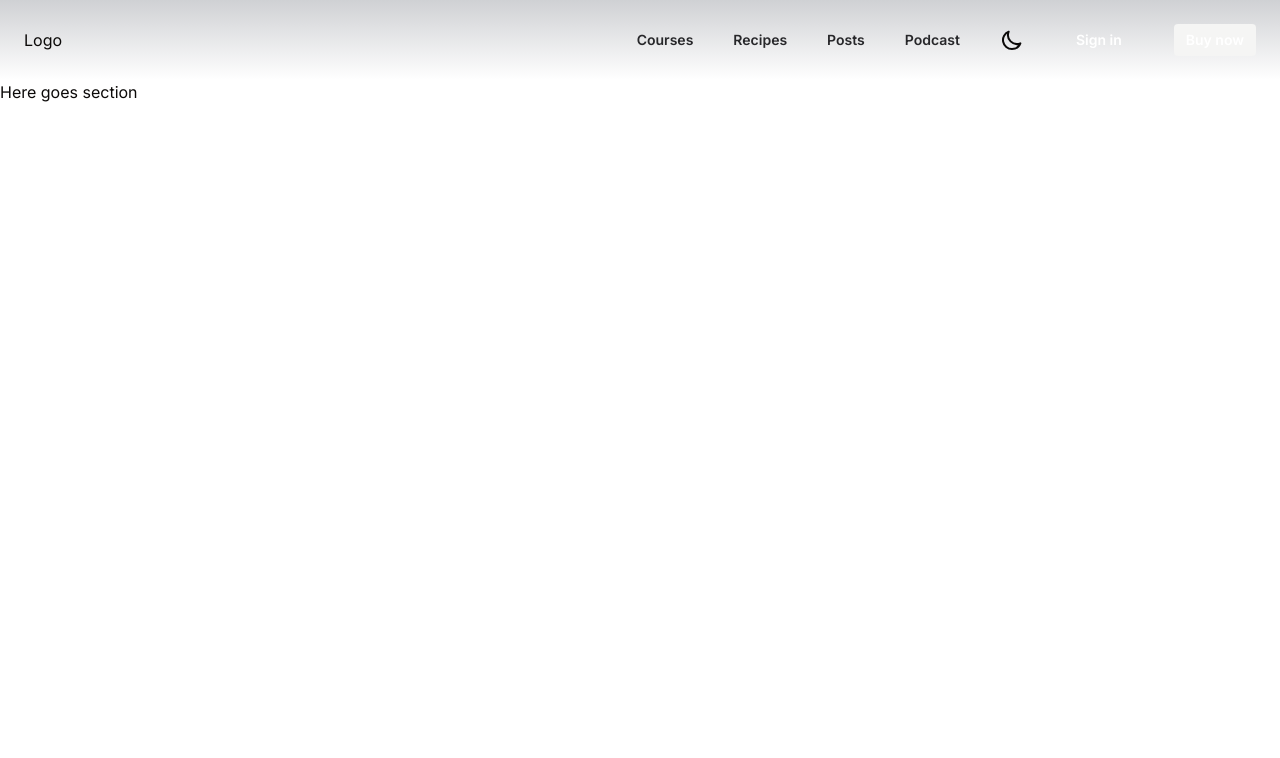
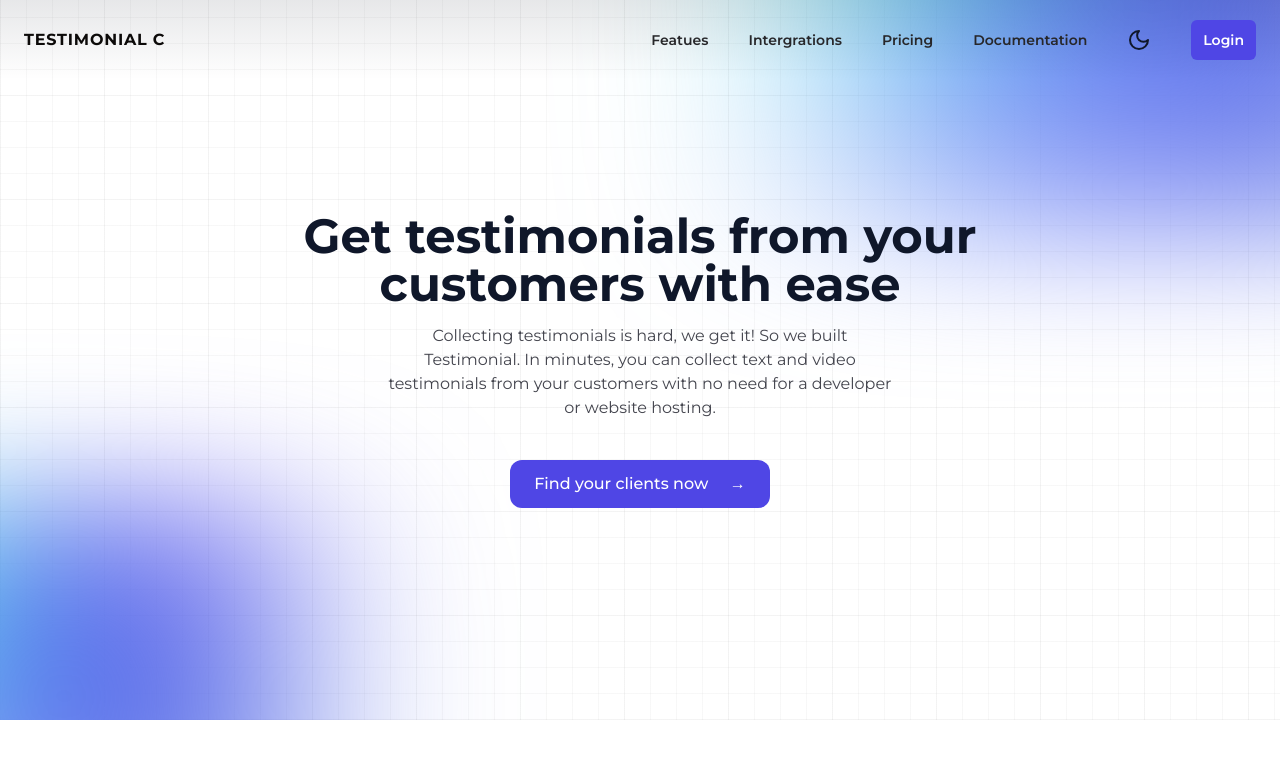
Before and after one commit to Trilochan20/testimonials-collector, a Next.js app: page / in a window 1280 px wide. Shown: the top 758 px of the page. Built offline with nearby package versions, Linux system fonts and the light colour scheme.

Commit message:
hero section added

```diff
--- a/app/layout.tsx
+++ b/app/layout.tsx
@@ -1,10 +1,13 @@
 import type { Metadata } from "next";
-import { Inter } from "next/font/google";
+import { Montserrat } from "next/font/google";
 import "./globals.css";
 import Navbar from "@/components/common-ui/Navbar";
-import { Providers } from "@/lib/ThemeProvider";
+import { Providers } from "@/lib/provider";
 
-const inter = Inter({ subsets: ["latin"] });
+const mont = Montserrat({
+  subsets: ["latin"],
+  weight: ["400", "500", "600", "700", "900"],
+});
 
 export const metadata: Metadata = {
   title: "Testimonials Collector",
@@ -18,7 +21,7 @@ export default function RootLayout({
 }>) {
   return (
     <html lang="en">
-      <body className={inter.className}>
+      <body className={mont.className}>
         <Providers>
           <Navbar />
           {children}
--- a/components/common-ui/Navbar.tsx
+++ b/components/common-ui/Navbar.tsx
@@ -6,10 +6,10 @@ import ThemeSwitch from "@/lib/themeSwitcher";
 
 const Navbar: React.FC = () => {
   const menuItems = [
-    { href: "/courses", label: "Courses" },
-    { href: "/recipes", label: "Recipes" },
-    { href: "/posts", label: "Posts" },
-    { href: "/frontend-first", label: "Podcast" },
+    { href: "/", label: "Featues" },
+    { href: "/", label: "Intergrations" },
+    { href: "/", label: "Pricing" },
+    { href: "/", label: "Documentation" },
   ];
 
   const renderMenuItems = () => (
@@ -29,48 +29,51 @@ const Navbar: React.FC = () => {
 
   return (
     <header
-      className="relative z-50 bg-gradient-to-b from-gray-900/20 to-gray-900/0"
+      className="absolute w-full z-50 bg-gradient-to-b from-gray-900/10 to-gray-900/0 "
       data-test="header"
     >
       <div className="mx-auto w-full max-w-7xl px-4 md:px-6">
         <div className="flex h-16 items-center justify-between lg:h-20">
           <a
-            className="inline-flex items-center rounded-sm focus:outline focus:outline-2 focus:outline-offset-4 focus:outline-sky-500"
+            className="inline-flex items-center font-bold tracking-wider rounded-sm focus:outline focus:outline-2 focus:outline-offset-4 focus:outline-sky-500"
             href="/"
           >
-            Logo
+            TESTIMONIAL C
           </a>
 
           {/* Desktop menu */}
           <div className="hidden md:flex items-center space-x-10">
             {renderMenuItems()}
             <ThemeSwitch />
-            <a
-              className="rounded-sm px-3 py-1.5 text-sm font-semibold text-white transition focus:outline focus:outline-2 focus:outline-offset-2 focus:outline-sky-500"
-              href="/login?redirect=%2F"
+            <Button
+              className="rounded-md px-3 py-1.5 text-sm font-semibold text-white bg-indigo-600 focus:outline-none custom-blur
+              focus-visible:outline-black focus-visible:ring-black
+              hover:bg-indigo-500 dark:hover:bg-indigo-400 hover:text-white
+               dark:hover:text-gray-900 dark:bg-indigo-500 dark:text-gray-100 transition"
+              variant="ghost"
             >
-              Sign in
-            </a>
-            <a
-              className="rounded bg-accent px-3 py-1.5 text-sm font-semibold text-white transition hover:bg-accent-light focus:outline focus:outline-2 focus:outline-offset-2 focus:outline-sky-500"
-              href="/pricing"
-            >
-              Buy now
-            </a>
+              Login
+            </Button>
           </div>
 
           {/* Mobile menu (Hamburger) */}
           <div className="md:hidden">
             <Sheet>
               <SheetTrigger asChild>
-                <Button variant="outline" size="icon">
-                  <Menu className="h-6 w-6" />
+                <Button
+                  size="icon"
+                  className="bg-slate-100/50 dark:bg-transparent border border-slate-100/50"
+                >
+                  <Menu className="h-6 w-6 text-slate-800 dark:text-slate-200" />
                   <span className="sr-only">Open menu</span>
                 </Button>
               </SheetTrigger>
-              <SheetContent side="right" className="max-w-[300px]">
-                {/* <SheetClose className="py-4">X</SheetClose> */}
-                <nav className="flex flex-col justify-center items-center space-y-4 mt-6">
+              <SheetContent
+                side="right"
+                className="max-w-[300px] bg-gray-100 dark:bg-slate-600/10
+                 backdrop-blur-sm  dark:border-l-1 dark:border-slate-800/60"
+              >
+                <nav className="flex flex-col justify-center items-center space-y-4 mt-10">
                   {menuItems.map((item) => (
                     <a
                       key={item.href}
@@ -80,19 +83,8 @@ const Navbar: React.FC = () => {
                       {item.label}
                     </a>
                   ))}
+
                   <ThemeSwitch />
-                  <a
-                    className="rounded-sm px-3 py-1.5 text-sm font-semibold text-white transition focus:outline focus:outline-2 focus:outline-offset-2 focus:outline-sky-500"
-                    href="/login?redirect=%2F"
-                  >
-                    Sign in
-                  </a>
-                  <a
-                    className="rounded bg-accent px-3 py-1.5 text-sm font-semibold text-white transition hover:bg-accent-light focus:outline focus:outline-2 focus:outline-offset-2 focus:outline-sky-500"
-                    href="/pricing"
-                  >
-                    Buy now
-                  </a>
                 </nav>
               </SheetContent>
             </Sheet>
--- a/components/homepage/Hero.tsx
+++ b/components/homepage/Hero.tsx
@@ -0,0 +1,102 @@
+import React from "react";
+
+const HeroSection: React.FC = () => {
+  return (
+    <section
+      className="relative overflow-hidden bg-white dark:bg-slate-900 min-h-[720px] flex justify-center items-center "
+      style={{
+        backgroundImage: `
+        repeating-linear-gradient(90deg, hsla(78, 0%, 63%, 0.05) 0, hsla(78, 0%, 63%, 0.05) 1px, transparent 1px, transparent 104px),
+        repeating-linear-gradient(0deg, hsla(78, 0%, 63%, 0.05) 0, hsla(78, 0%, 63%, 0.05) 1px, transparent 1px, transparent 104px),
+        repeating-linear-gradient(0deg, hsla(78, 0%, 63%, 0.08) 0, hsla(78, 0%, 63%, 0.08) 1px, transparent 1px, transparent 26px),
+        repeating-linear-gradient(90deg, hsla(78, 0%, 63%, 0.08) 0, hsla(78, 0%, 63%, 0.08) 1px, transparent 1px, transparent 26px)
+      `,
+      }}
+    >
+      <BackgroundSVG
+        className="absolute blur-3xl -right-96 -top-80"
+        height="80%"
+        width="80%"
+      />
+      <BackgroundSVG
+        className="absolute blur-3xl -bottom-48 left-[-20rem]"
+        height="60%"
+        width="60%"
+      />
+
+      <section className="relative flex items-center justify-center overflow-hidden">
+        <div className="relative items-center w-full px-5 py-12 mx-auto lg:px-16 lg:py-24 max-w-7xl md:px-12">
+          <div className="mx-auto text-center">
+            <div>
+              <p className="text-3xl font-bold  text-slate-900 dark:text-slate-100 lg:text-5xl md:text-4xl">
+                Get testimonials from your
+                <span className="md:block">customers with ease</span>
+              </p>
+              <p className="mx-auto max-w-lg lg:text-md mt-4 text-[#141521]/80 dark:text-slate-100/80 text-base">
+                Collecting testimonials is hard, we get it! So we built
+                Testimonial. In minutes, you can collect text and video
+                testimonials from your customers with no need for a developer or
+                website hosting.
+              </p>
+              <div className="flex flex-col justify-center gap-3 mt-10 sm:flex-row">
+                <a
+                  className="inline-flex items-center justify-center w-full px-6 py-3 font-medium text-center
+                            text-white duration-200 bg-indigo-600 focus:outline-none custom-blur focus-visible:outline-black
+                                focus-visible:ring-black hover:bg-indigo-500 dark:hover:bg-indigo-400
+                   hover:text-white dark:hover:text-gray-900 lg:w-auto md:w-auto rounded-xl dark:bg-indigo-500
+                    dark:text-gray-100 dark:focus-visible:outline-white dark:focus-visible:ring-white transition"
+                  href="#_"
+                >
+                  Find your clients now &nbsp; &nbsp; →
+                </a>
+              </div>
+            </div>
+          </div>
+        </div>
+      </section>
+    </section>
+  );
+};
+
+const BackgroundSVG: React.FC<React.SVGProps<SVGSVGElement>> = (props) => (
+  <svg
+    fill="none"
+    viewBox="0 0 400 400"
+    xmlns="http://www.w3.org/2000/svg"
+    {...props}
+  >
+    <g clipPath="url(#clip0_10_20)">
+      <g filter="url(#filter0_f_10_20)">
+        <path d="M128.6 0H0V322.2L106.2 134.75L128.6 0Z" fill="#03FFE0" />
+        <path d="M0 322.2V400H240H320L106.2 134.75L0 322.2Z" fill="#7C87F8" />
+        <path d="M320 400H400V78.75L106.2 134.75L320 400Z" fill="#4C65E4" />
+        <path d="M400 0H128.6L106.2 134.75L400 78.75V0Z" fill="#6551f3" />
+      </g>
+    </g>
+    <defs>
+      <filter
+        colorInterpolationFilters="sRGB"
+        filterUnits="userSpaceOnUse"
+        height="720.666"
+        id="filter0_f_10_20"
+        width="720.666"
+        x="-160.333"
+        y="-160.333"
+      >
+        <feFlood floodOpacity="0" result="BackgroundImageFix" />
+        <feBlend
+          in="SourceGraphic"
+          in2="BackgroundImageFix"
+          mode="normal"
+          result="shape"
+        />
+        <feGaussianBlur
+          result="effect1_foregroundBlur_10_20"
+          stdDeviation="80.1666"
+        />
+      </filter>
+    </defs>
+  </svg>
+);
+
+export default HeroSection;
--- a/components/homepage/Homepage.tsx
+++ b/components/homepage/Homepage.tsx
@@ -1,7 +1,11 @@
+import HeroSection from "./Hero";
+
 const Homepage = () => {
   return (
     <div>
-      <section>Here goes section</section>
+      <section>
+        <HeroSection />
+      </section>
     </div>
   );
 };
--- a/lib/themeSwitcher.tsx
+++ b/lib/themeSwitcher.tsx
@@ -1,9 +1,6 @@
 "use client";
 
-import {
-  HiOutlineSun as SunIcon,
-  HiOutlineMoon as MoonIcon,
-} from "react-icons/hi";
+import { SunIcon, MoonIcon } from "lucide-react";
 import { useState, useEffect } from "react";
 import { useTheme } from "next-themes";
 
@@ -17,15 +14,21 @@ export default function ThemeSwitch() {
   if (!mounted) return <>...</>;
 
   if (currentTheme === "dark") {
-    return <SunIcon className="h-6 w-6" onClick={() => setTheme("light")} />;
+    return (
+      <div style={{ cursor: "pointer" }}>
+        <SunIcon className="h-6 w-6" onClick={() => setTheme("light")} />
+      </div>
+    );
   }
 
   if (currentTheme === "light") {
     return (
-      <MoonIcon
-        className="h-6 w-6 text-gray-900"
-        onClick={() => setTheme("dark")}
-      />
+      <div style={{ cursor: "pointer" }}>
+        <MoonIcon
+          className="h-6 w-6 text-slate-900"
+          onClick={() => setTheme("dark")}
+        />
+      </div>
     );
   }
 }
--- a/package.json
+++ b/package.json
@@ -19,7 +19,6 @@
     "next-themes": "^0.3.0",
     "react": "^18",
     "react-dom": "^18",
-    "react-icons": "^5.2.1",
     "tailwind-merge": "^2.3.0",
     "tailwindcss-animate": "^1.0.7",
     "vaul": "^0.9.1"
```
Also changed, not shown: components/ui/drawer.tsx (+23 -23 lines), lib/provider.tsx (renamed from lib/themeProvider.tsx), 1 other file (tests, documents, lock files or other folders).
